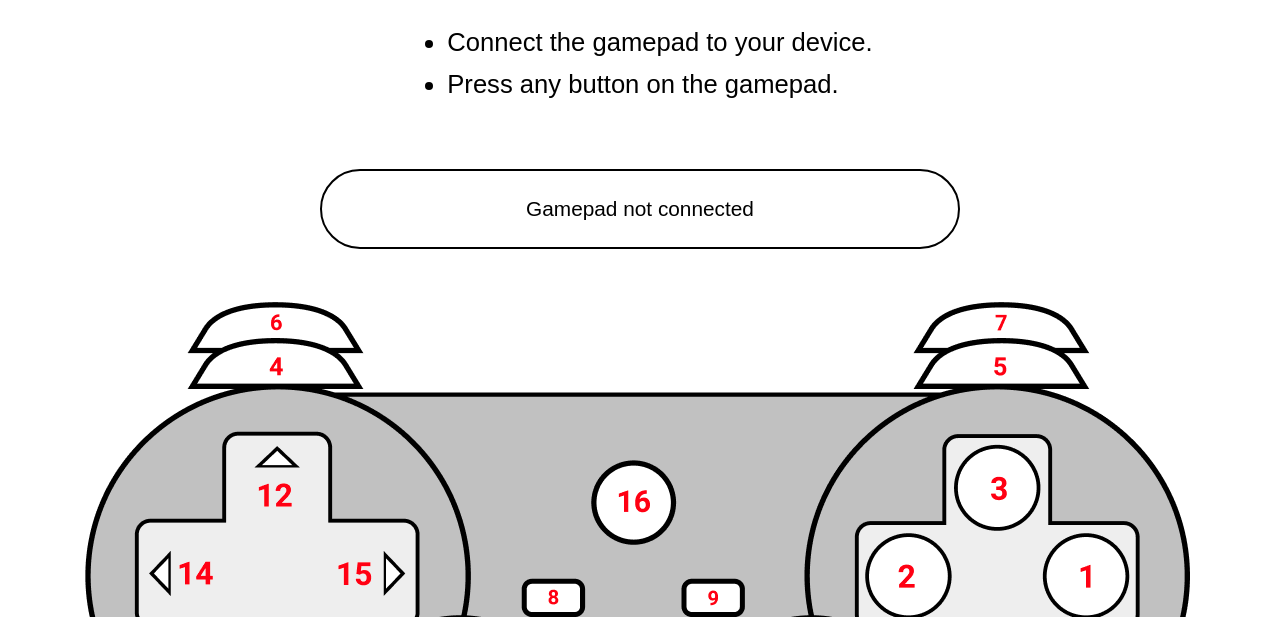
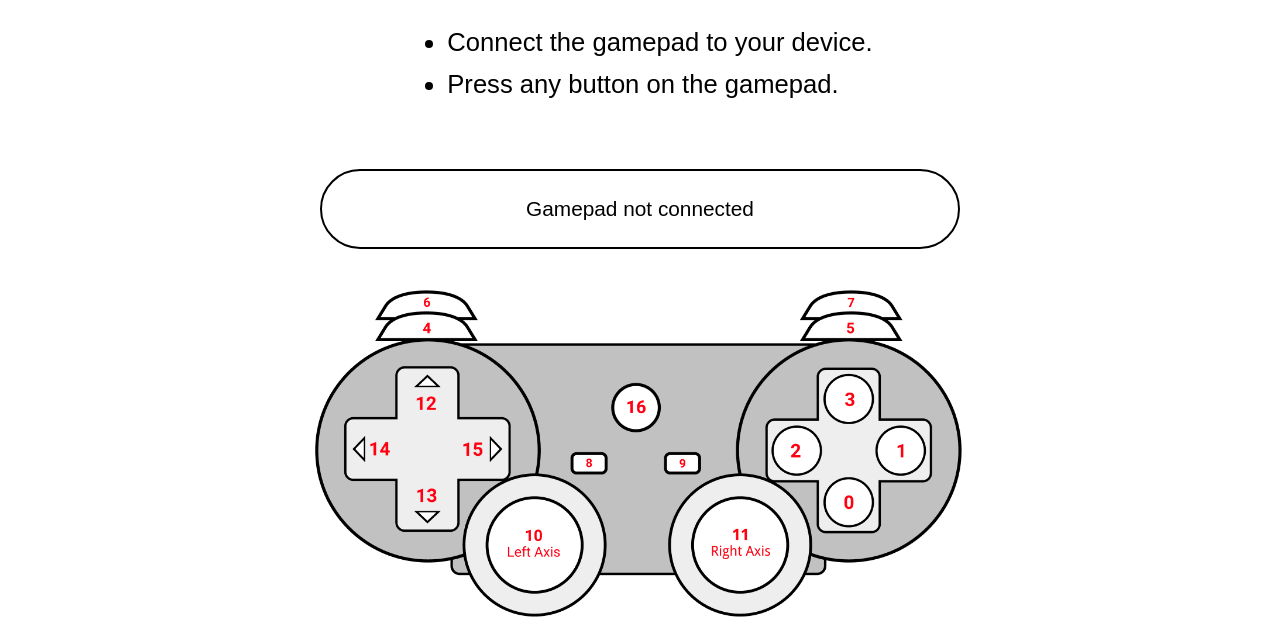
Before and after one commit to dmahajan980/gamepad-prototype, a website: page index.html in a window 1280 px wide. Shown: the part 183-800 px from the top of the page. Drawn offline with nearby package versions, Linux system fonts and the light colour scheme.

Commit message:
Update stylesheet.css

```diff
--- a/css/stylesheet.css
+++ b/css/stylesheet.css
@@ -18,6 +18,10 @@ h3 {
 
 h4 {
     font-size: 2rem;
+}
+
+img {
+    height: 45vh;
 }
 
 ul {
```
